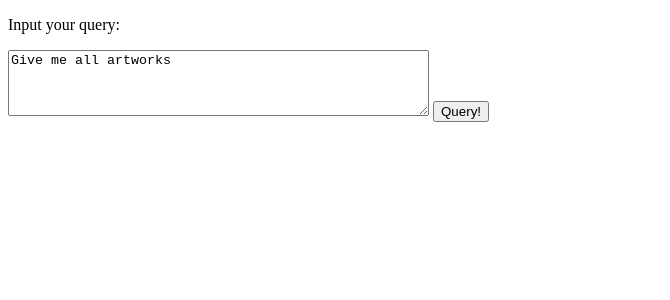
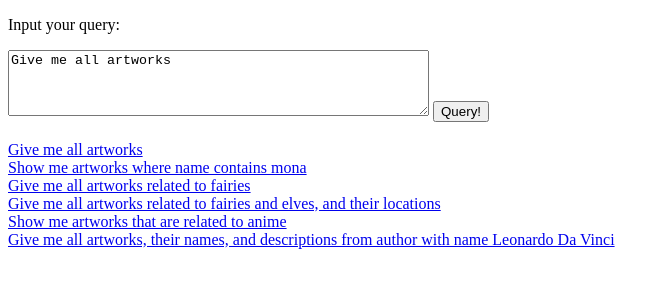
Before and after one commit to aleksamagicka/ot-llm, a Flask app: page / in a window 1280 px wide. Shown: the top 300 px of the page, without its empty margins (0-670 px from the left). Run offline with Flask 3, Linux system fonts and the light colour scheme.

Commit message:
Add clickable examples to form, close form tag
Signed-off-by: Aleksa Savić <savicaleksa83@gmail.com>

```diff
--- a/templates/form.html
+++ b/templates/form.html
@@ -10,6 +11,21 @@
         <textarea id="query" name="query" rows="4" cols="50">Give me all artworks</textarea>
 
         <button type="submit">Query!</button>
-<h3>{{ name }}</h3>
+    </form>
+    <h3>{{ name }}</h3>
+
+    <a class="clickableText" href="#">Give me all artworks</a></br>
+    <a class="clickableText" href="#">Show me artworks where name contains mona</a></br>
+    <a class="clickableText" href="#">Give me all artworks related to fairies</a></br>
+    <a class="clickableText" href="#">Give me all artworks related to fairies and elves, and their locations</a></br>
+    <a class="clickableText" href="#">Show me artworks that are related to anime</a></br>
+    <a class="clickableText" href="#">Give me all artworks, their names, and descriptions from author with name Leonardo Da Vinci</a></br>
+
+<script>
+    $('.clickableText').on("click",function() {
+        var idbutton = $(this).text();
+        $('#query').val(idbutton);
+    });
+</script>
 </body>
 </html>
```
Also changed, not shown: other parts of templates/form.html (+1 -0 lines).
